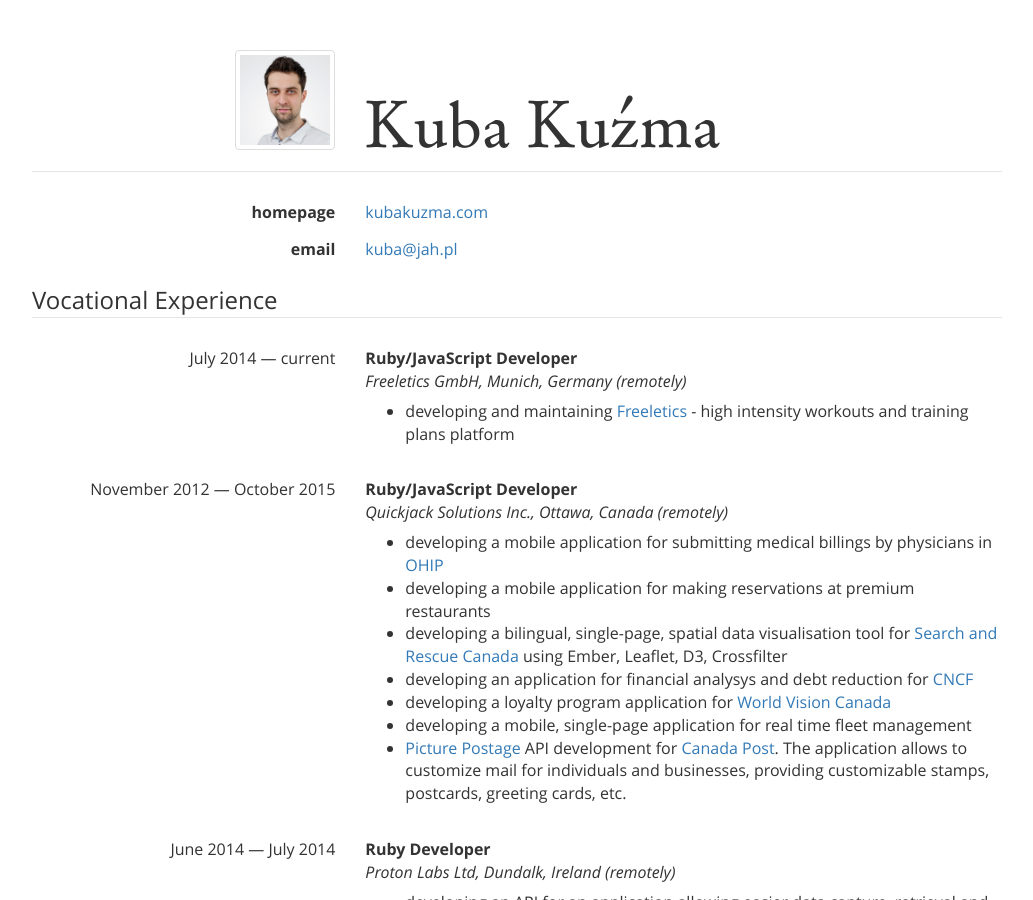
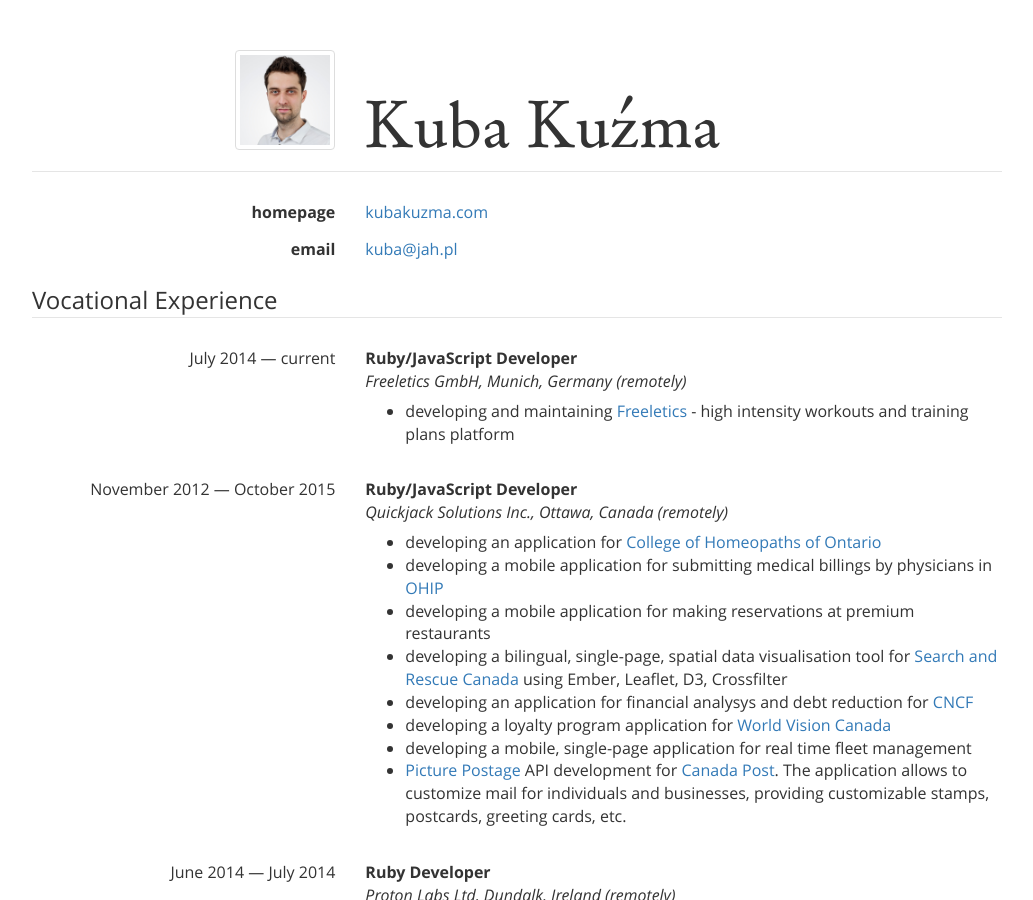
Before and after one commit to qoobaa/qoobaa.github.io, a Jekyll site: the page built from cv.html, in a window 1280 px wide and 900 px high. Shown: the whole window, without its empty margins (123-1156 px from the left). Built offline with Jekyll 4.4.1, drawn with Linux system fonts in a browser that asks for light colours.

Commit message:
added homeopathy

```diff
--- a/cv.html
+++ b/cv.html
@@ -71,6 +71,11 @@ layout: default
           <strong>Ruby/JavaScript Developer</strong><br>
           <em>Quickjack Solutions Inc., Ottawa, Canada (remotely)</em><br>
           <ul>
+            <li>
+              developing an application
+              for <a href="http://www.collegeofhomeopaths.on.ca/">College
+              of Homeopaths of Ontario</a>
+            </li>
             <li>
               developing a mobile application for submitting medical
               billings by physicians
```
